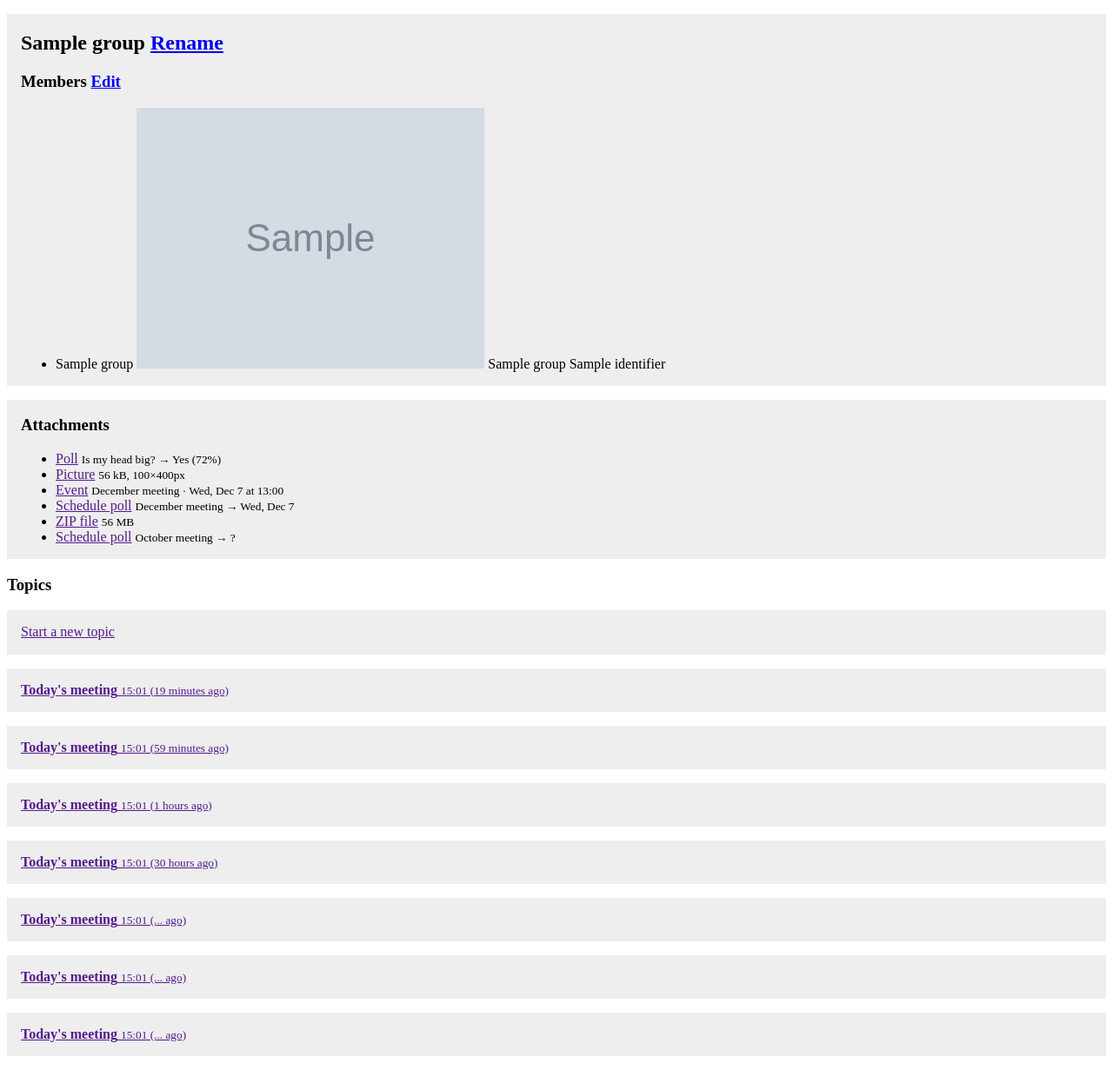
After one commit to honzajavorek/oleander, a Flask app: template oleander/templates/group.html in a window 1280 px wide. The commit adds this page. Shown: the whole page at 87% size. Run offline with Flask 2, Linux system fonts and the light colour scheme; tables that the repository leaves empty hold one stand-in row (values such as "Sample post"); the template is opened without the code that fills it: values that come from a table or form of the project are taken from there, most other values are stand-ins (such as "Sample title", 1, 10 or a date in 2020); grey boxes marked "Sample" are stand-in pictures; parts of the project's set-up code (start-up, migrations or seed data) failed here and were passed over; some libraries are stand-ins or nearby versions.

Commit message:
single group page, ugly copy-paste code

```diff
--- /dev/null
+++ b/oleander/templates/group.html
@@ -0,0 +1,163 @@
+{% extends '_layout.html' %}
+{% from '_macros.html' import form_errors, contact_box %}
+
+
+{% block content %}
+
+<script>
+    var lastXhr;
+
+    updateContactsField = function() {
+        var ids = [];
+        $('#members').find('li').each(function(i, element) {
+            ids.push($(element).find('.contact').attr('data-contact-id'));
+        });
+        $('#contact_ids_str').val(ids.join(','));
+    }
+
+    $(document).ready(function() {
+        $('#members-add').keyup(function(event) {
+            var term = $(this).val();
+            var $ul = $('#members-search-results');
+
+            if (lastXhr) {
+                lastXhr.abort();
+            }
+            $ul.empty();
+
+            if (term) {
+                var uri = '/groups/search-contacts/' + encodeURIComponent(term);
+                lastXhr = $.getJSON(uri, function(data, status, xhr) {
+                    if (xhr === lastXhr) {
+                        $.each(data.contacts, function(i, contact) {
+                            var $li = $('<li>', {'html': contact.html_search_result});
+                            $li.appendTo($ul);
+                            $li.data('contact', contact);
+                        });
+                    }
+                });
+            }
+        });
+        $('#members-add').keyup();
+
+        $members = $('#members');
+        $searchResults = $('#members-search-results');
+
+        $('li a', $searchResults).live('click', function(event) {
+            event.preventDefault();
+
+            var $searchResult = $(this).closest('li');
+            var contact = $searchResult.data('contact');
+
+            var alreadyAdded = false;
+            $members.find('li').each(function(i, element) {
+                if ($(element).find('.contact').attr('data-contact-id') == contact.id) {
+                    alreadyAdded = true;
+                    return false;
+                }
+            });
+            if (alreadyAdded) {
+                return;
+            }
+
+            var $li = $('<li>', {'html': contact.html});
+            $li.data('contact', contact);
+            $li.appendTo($members);
+
+            updateContactsField();
+        });
+
+        $('li a', $members).live('click', function(event) {
+            event.preventDefault();
+
+            var $member = $(this).closest('li');
+            $member.remove();
+
+            updateContactsField();
+        });
+    });
+</script>
+
+
+<div class="block">
+{% if action == 'edit' %}
+    <form action="{{ url_for('group', action='edit', id=group.id) }}" method="post">
+        {{ form_errors(form) }}
+
+        <h2>{{ form.name(placeholder=form.name.label.text) }}</h2>
+        <p><a href="{{ url_for('group', id=group.id) }}">Cancel</a> or <button type="submit">Save</button></p>
+
+        <h4>Members</h4>
+        {{ form.contact_ids_str() }}
+        <ul id="members">
+            {% for contact in group.contacts %}
+                <li>{% include '_contact.html' %}</li>
+            {% endfor %}
+        </ul>
+        <p><label for="members-add">Add member</label> <input id="members-add" type="search"></p>
+        <ul id="members-search-results"></ul>
+
+        {{ form.csrf_token }}
+    </form>
+{% else %}
+    <h2>{{ group.name }} <a href="{{ url_for('group', action='edit', id=group.id) }}">Rename</a></h2>
+
+    {% with contacts = group.contacts|list %}
+        <h3>Members <a href="{{ url_for('group', action='edit', id=group.id) }}">Edit</a></h3>
+        {% if contacts %}
+            <ul>
+                {% for contact in contacts %}
+                    <li>{{ contact_box(contact) }}</li>
+                {% endfor %}
+            </ul>
+        {% else %}
+            <p>Empty group.</p>
+        {% endif %}
+    {% endwith %}
+{% endif %}
+</div>
+
+{% if not action %}
+<div class="block">
+<h3>Attachments</h3>
+<ul>
+    <li><a href="">Poll</a> <small>Is my head big? &rarr; Yes (72%)</small></li>
+    <li><a href="">Picture</a> <small>56 kB, 100&times;400px</small></li>
+    <li><a href="">Event</a> <small>December meeting &middot; Wed, Dec 7 at 13:00</small></li>
+    <li><a href="">Schedule poll</a> <small>December meeting &rarr; Wed, Dec 7</small></li>
+    <li><a href="">ZIP file</a> <small>56 MB</small></li>
+    <li><a href="">Schedule poll</a> <small>October meeting &rarr; ?</small></li>
+</ul>
+</div>
+
+<h3>Topics</h3>
+<div class="block">
+    <p><a href="">Start a new topic</a></p>
+</div>
+<div class="block">
+    <p><a href=""><strong>Today's meeting</strong> <small>15:01 (19 minutes ago)</small></a></p>
+</div>
+<div class="block">
+    <p><a href=""><strong>Today's meeting</strong> <small>15:01 (59 minutes ago)</small></a></p>
+</div>
+<div class="block">
+    <p><a href=""><strong>Today's meeting</strong> <small>15:01 (1 hours ago)</small></a></p>
+</div>
+<div class="block">
+    <p><a href=""><strong>Today's meeting</strong> <small>15:01 (30 hours ago)</small></a></p>
+</div>
+<div class="block">
+    <p><a href=""><strong>Today's meeting</strong> <small>15:01 (... ago)</small></a></p>
+</div>
+<div class="block">
+    <p><a href=""><strong>Today's meeting</strong> <small>15:01 (... ago)</small></a></p>
+</div>
+<div class="block">
+    <p><a href=""><strong>Today's meeting</strong> <small>15:01 (... ago)</small></a></p>
+</div>
+{% endif %}
+
+<style>
+    .block { background: #EEE; padding: 0.001em 1em; margin: 1em 0; }
+</style>
+{% endblock %}
--- a/oleander/templates/groups.html
+++ b/oleander/templates/groups.html
@@ -124,7 +124,7 @@
             {{ form.csrf_token }}
         </form>
     {% else %}
-        <h3><a href="#">{{ group.name }}</a></h3>
+        <h3><a href="{{ url_for('group', id=group.id) }}">{{ group.name }}</a></h3>
         <p><a href="{{ url_for('groups', action='edit', id=group.id) }}">Edit</a></p>
 
         {% with contacts = group.contacts|list %}
```
Also changed, not shown: oleander/views/groups.py (+16 -0 lines).
